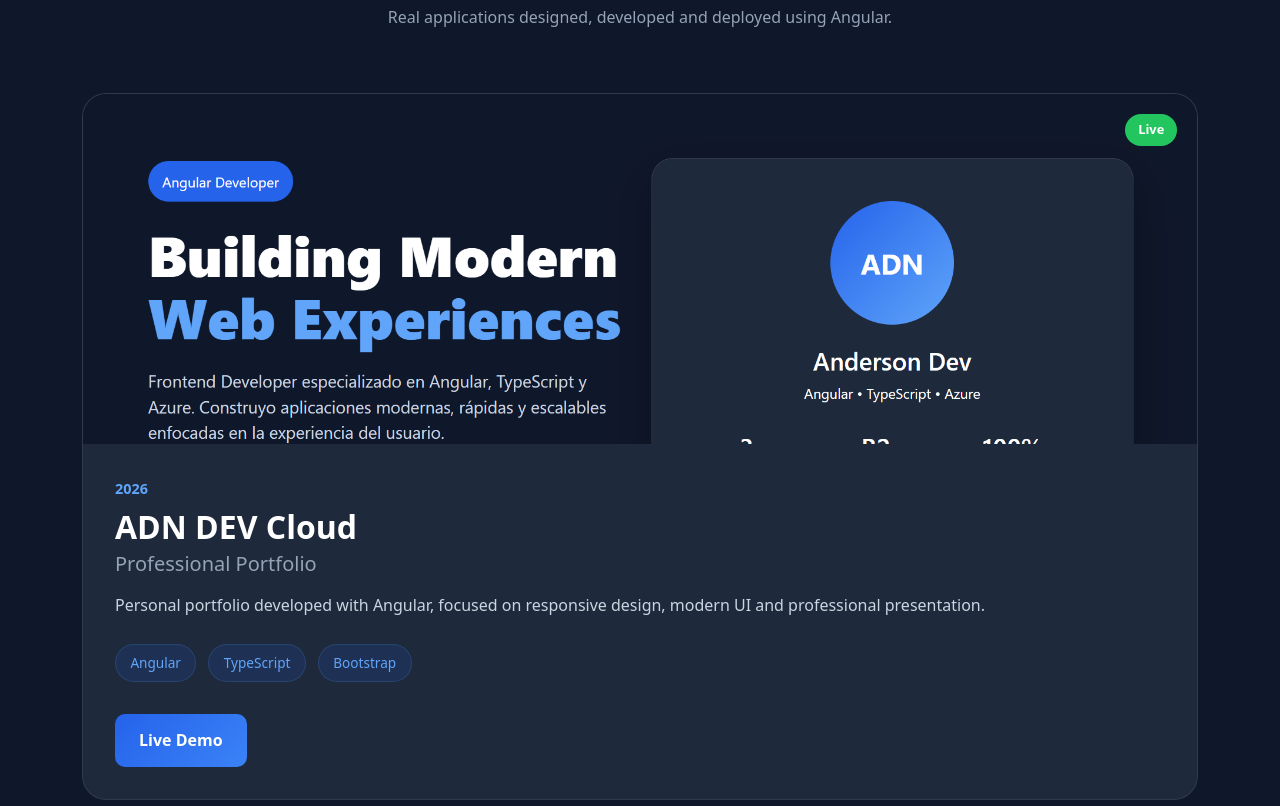
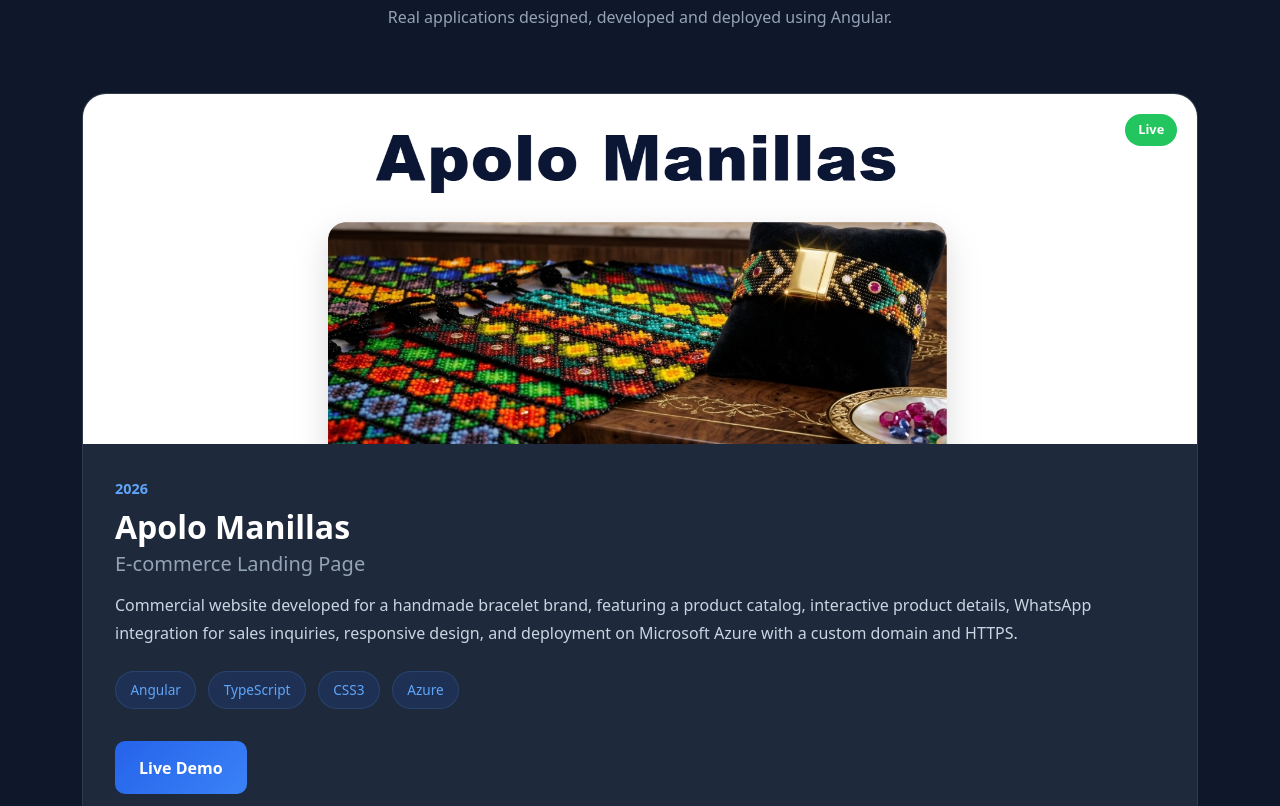
Before and after one commit to evidenciasponao/adn-dev, an Angular app: page /projects in a window 1280 px wide. Shown: the part 309-1115 px from the top of the page. Built offline with nearby package versions, Linux system fonts and the light colour scheme.

Commit message:
Feat: update a new project on Angular

```diff
--- a/src/app/pages/projects/projects.ts
+++ b/src/app/pages/projects/projects.ts
@@ -9,6 +9,22 @@
 export class Projects {
 
   projects = [
+{
+  title: 'Apolo Manillas',
+  subtitle: 'E-commerce Landing Page',
+  image: 'projects/apolo-manillas.png',
+  description:
+    'Commercial website developed for a handmade bracelet brand, featuring a product catalog, interactive product details, WhatsApp integration for sales inquiries, responsive design, and deployment on Microsoft Azure with a custom domain and HTTPS.',
+  technologies: [
+    'Angular',
+    'TypeScript',
+    'CSS3',
+    'Azure'
+  ],
+  year: '2026',
+  status: 'Live',
+  url: 'https://www.apolo-manillas.shop'
+},
     {
       title: 'ADN DEV Cloud',
       subtitle: 'Professional Portfolio',
```
Also changed, not shown: public/projects/apolo-manillas.png (added).
